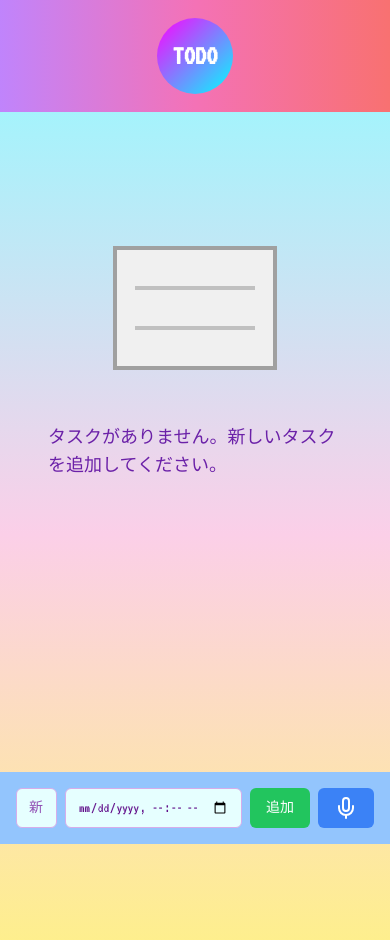
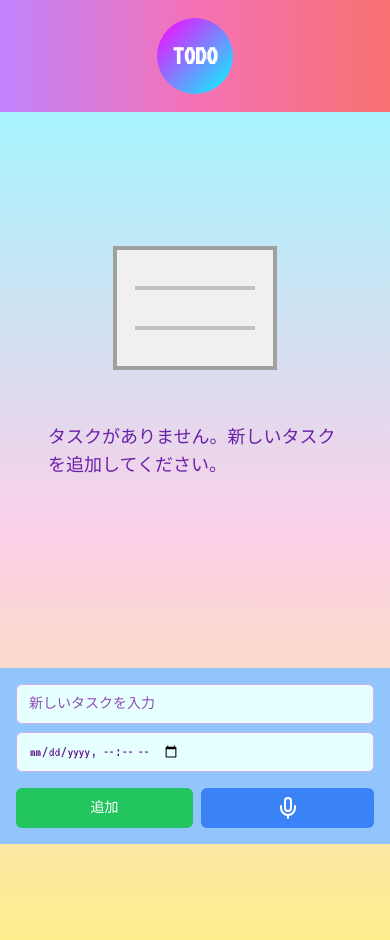
Before and after one commit to kentaro/todo, a Next.js app: page / in a window 390 px wide. Shown: the top 940 px of the page. Built offline with nearby package versions, Linux system fonts and the light colour scheme.

Commit message:
スマホだと、入力フォームの期限を表示する部分が何も表示されなくなる

```diff
--- a/src/components/add-todo.tsx
+++ b/src/components/add-todo.tsx
@@ -52,38 +52,40 @@ export function AddTodo({ onAdd }: AddTodoProps) {
 
   return (
     <form onSubmit={handleSubmit} className="container mx-auto p-4">
-      <div className="flex items-center gap-2">
-        <div className="flex-grow flex items-center gap-2">
+      <div className="flex flex-col sm:flex-row items-center gap-2">
+        <div className="w-full sm:flex-grow flex flex-col sm:flex-row items-center gap-2">
           <Input
             type="text"
             value={title}
             onChange={(e) => setTitle(e.target.value)}
             placeholder="新しいタスクを入力"
-            className="flex-grow"
+            className="w-full"
           />
-          <div className="relative">
+          <div className="relative w-full sm:w-auto">
             <Input
               type="datetime-local"
               value={dueDate}
               onChange={(e) => setDueDate(e.target.value)}
-              className="w-auto appearance-none"
+              className="w-full sm:w-auto appearance-none"
               id="dueDateInput"
             />
             <Button
               type="button"
-              className="absolute right-1 top-1/2 -translate-y-1/2 p-1"
+              className="absolute right-1 top-1/2 -translate-y-1/2 p-1 hidden sm:block"
               variant="ghost"
               onClick={() => (document.getElementById('dueDateInput') as HTMLInputElement)?.showPicker()}
             >
             </Button>
           </div>
         </div>
-        <Button type="submit" className="bg-green-500 hover:bg-green-600 text-white">
-          追加
-        </Button>
-        <Button type="button" onClick={startListening} disabled={isListening} className="bg-blue-500 hover:bg-blue-600 text-white">
-          <Mic className={isListening ? 'animate-pulse' : ''} />
-        </Button>
+        <div className="flex w-full sm:w-auto gap-2 mt-2 sm:mt-0">
+          <Button type="submit" className="flex-grow sm:flex-grow-0 bg-green-500 hover:bg-green-600 text-white">
+            追加
+          </Button>
+          <Button type="button" onClick={startListening} disabled={isListening} className="flex-grow sm:flex-grow-0 bg-blue-500 hover:bg-blue-600 text-white">
+            <Mic className={isListening ? 'animate-pulse' : ''} />
+          </Button>
+        </div>
       </div>
     </form>
   )
```
